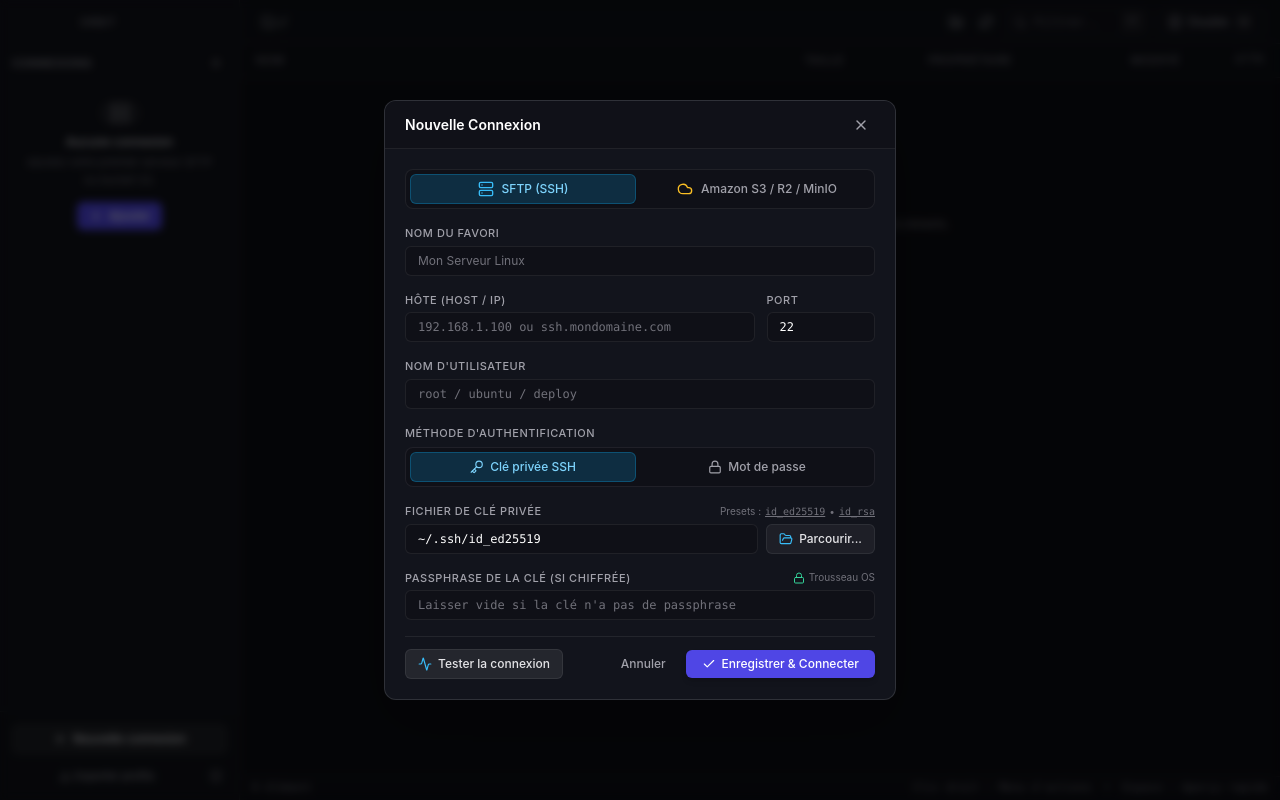
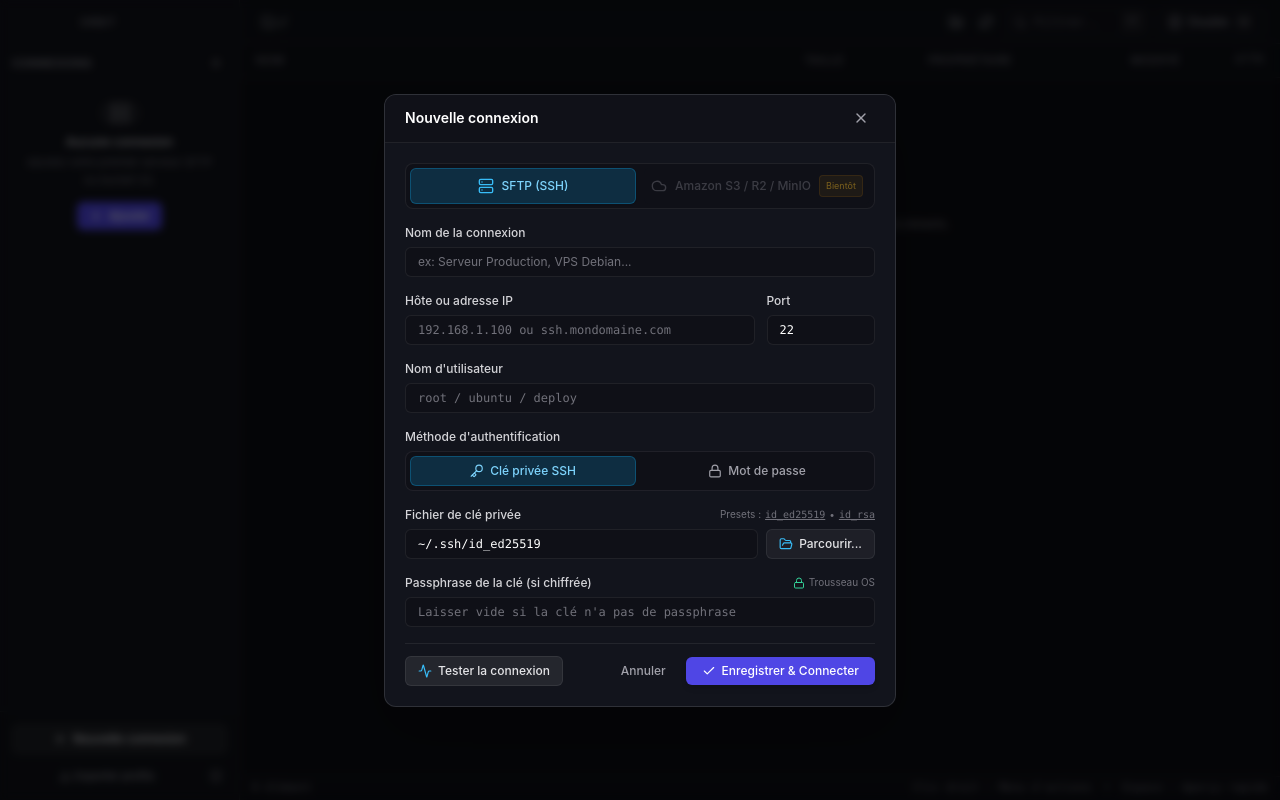
Before and after one commit to matryt/Orbit, a React (Vite) app: page / in a window 1280 px wide. Both pictures are taken after a click on the button 216 px from the left and 63 px from the top of the page. Built offline with nearby package versions, Linux system fonts and the light colour scheme.

Commit message:
feat(ui): disable auto-capitalization on inputs, improve form typography and mark S3 as coming soon

```diff
--- a/src/components/explorer/ExplorerView.tsx
+++ b/src/components/explorer/ExplorerView.tsx
@@ -570,6 +570,9 @@ export const ExplorerView: React.FC<ExplorerViewProps> = ({
                 <input
                   type="text"
                   autoFocus
+                  autoCapitalize="none"
+                  autoCorrect="off"
+                  spellCheck={false}
                   value={newFolderNameInput}
                   onChange={(e) => setNewFolderNameInput(e.target.value)}
                   placeholder="ex: assets, uploads, logs..."
@@ -643,6 +646,9 @@ export const ExplorerView: React.FC<ExplorerViewProps> = ({
                 <input
                   type="text"
                   autoFocus
+                  autoCapitalize="none"
+                  autoCorrect="off"
+                  spellCheck={false}
                   value={renameInput}
                   onChange={(e) => setRenameInput(e.target.value)}
                   className="w-full px-3 py-1.5 rounded-lg bg-surface-muted border border-white/10 text-xs text-white placeholder-zinc-500 focus:outline-none focus:border-amber-500 focus:ring-1 focus:ring-amber-500 font-mono"
--- a/src/components/layout/Header.tsx
+++ b/src/components/layout/Header.tsx
@@ -135,6 +135,9 @@ export const Header: React.FC = () => {
           <input
             ref={searchInputRef}
             type="text"
+            autoCapitalize="none"
+            autoCorrect="off"
+            spellCheck={false}
             value={searchQuery}
             onChange={(e) => setSearchQuery(e.target.value)}
             placeholder="Filtrer..."
--- a/src/components/modals/NewConnectionModal.tsx
+++ b/src/components/modals/NewConnectionModal.tsx
@@ -279,7 +279,7 @@ export const NewConnectionModal: React.FC = () => {
         {/* Header */}
         <div className="h-12 px-5 border-b border-border-subtle flex items-center justify-between bg-surface-muted/60 select-none flex-shrink-0">
           <h2 className="text-sm font-semibold text-white">
-            {editingProfile ? 'Modifier la connexion' : 'Nouvelle Connexion'}
+            {editingProfile ? 'Modifier la connexion' : 'Nouvelle connexion'}
           </h2>
           <button
             onClick={handleClose}
@@ -299,43 +299,39 @@ export const NewConnectionModal: React.FC = () => {
                 setType('sftp');
                 setTestResult(null);
               }}
-              className={`flex items-center justify-center gap-2 py-1.5 rounded-md text-xs font-medium transition-all ${
-                type === 'sftp'
-                  ? 'bg-sky-500/20 text-sky-300 border border-sky-500/30 shadow-sm'
-                  : 'text-zinc-400 hover:text-white'
-              }`}
+              className="flex items-center justify-center gap-2 py-1.5 rounded-md text-xs font-medium transition-all bg-sky-500/20 text-sky-300 border border-sky-500/30 shadow-sm"
             >
               <Server className="w-4 h-4 text-sky-400" />
               <span>SFTP (SSH)</span>
             </button>
             <button
               type="button"
-              onClick={() => {
-                setType('s3');
-                setTestResult(null);
-              }}
-              className={`flex items-center justify-center gap-2 py-1.5 rounded-md text-xs font-medium transition-all ${
-                type === 's3'
-                  ? 'bg-amber-500/20 text-amber-300 border border-amber-500/30 shadow-sm'
-                  : 'text-zinc-400 hover:text-white'
-              }`}
+              disabled
+              title="Le support S3 (AWS, Cloudflare R2, Scaleway, MinIO) arrive dans la version v0.2"
+              className="flex items-center justify-center gap-2 py-1.5 rounded-md text-xs font-medium transition-all opacity-45 cursor-not-allowed text-zinc-500 select-none bg-surface/30 border border-transparent"
             >
-              <Cloud className="w-4 h-4 text-amber-400" />
+              <Cloud className="w-4 h-4 text-zinc-500" />
               <span>Amazon S3 / R2 / MinIO</span>
+              <span className="text-[9px] px-1.5 py-0.5 rounded bg-amber-500/15 text-amber-400 border border-amber-500/25 font-normal">
+                Bientôt
+              </span>
             </button>
           </div>
 
           {/* Profile Name */}
           <div>
-            <label className="block text-[11px] font-medium text-zinc-400 uppercase tracking-wider mb-1">
-              Nom du favori
+            <label className="block text-xs font-medium text-zinc-300 mb-1.5">
+              Nom de la connexion
             </label>
             <input
               type="text"
               required
+              autoCapitalize="none"
+              autoCorrect="off"
+              spellCheck={false}
               value={name}
               onChange={(e) => setName(e.target.value)}
-              placeholder={type === 's3' ? 'Cloudflare R2 Prod' : 'Mon Serveur Linux'}
+              placeholder="ex: Serveur Production, VPS Debian..."
               className="w-full bg-surface-muted border border-border-subtle rounded-md px-3 py-1.5 text-xs text-white placeholder-zinc-500 focus:outline-none focus:border-indigo-500/50"
             />
           </div>
@@ -343,11 +339,14 @@ export const NewConnectionModal: React.FC = () => {
           {type === 's3' ? (
             <>
               <div>
-                <label className="block text-[11px] font-medium text-zinc-400 uppercase tracking-wider mb-1">
+                <label className="block text-xs font-medium text-zinc-300 mb-1.5">
                   Endpoint URL (Optionnel pour AWS standard)
                 </label>
                 <input
                   type="text"
+                  autoCapitalize="none"
+                  autoCorrect="off"
+                  spellCheck={false}
                   value={endpoint}
                   onChange={(e) => setEndpoint(e.target.value)}
                   placeholder="https://<account_id>.r2.cloudflarestorage.com"
@@ -357,11 +356,14 @@ export const NewConnectionModal: React.FC = () => {
 
               <div className="grid grid-cols-2 gap-3">
                 <div>
-                  <label className="block text-[11px] font-medium text-zinc-400 uppercase tracking-wider mb-1">
+                  <label className="block text-xs font-medium text-zinc-300 mb-1.5">
                     Bucket Name
                   </label>
                   <input
                     type="text"
+                    autoCapitalize="none"
+                    autoCorrect="off"
+                    spellCheck={false}
                     value={bucket}
                     onChange={(e) => setBucket(e.target.value)}
                     placeholder="my-bucket"
@@ -369,11 +371,14 @@ export const NewConnectionModal: React.FC = () => {
                   />
                 </div>
                 <div>
-                  <label className="block text-[11px] font-medium text-zinc-400 uppercase tracking-wider mb-1">
+                  <label className="block text-xs font-medium text-zinc-300 mb-1.5">
                     Région
                   </label>
                   <input
                     type="text"
+                    autoCapitalize="none"
+                    autoCorrect="off"
+                    spellCheck={false}
                     value={region}
                     onChange={(e) => setRegion(e.target.value)}
                     placeholder="auto / eu-west-3"
@@ -383,11 +388,14 @@ export const NewConnectionModal: React.FC = () => {
               </div>
 
               <div>
-                <label className="block text-[11px] font-medium text-zinc-400 uppercase tracking-wider mb-1">
+                <label className="block text-xs font-medium text-zinc-300 mb-1.5">
                   Access Key ID
                 </label>
                 <input
                   type="text"
+                  autoCapitalize="none"
+                  autoCorrect="off"
+                  spellCheck={false}
                   value={accessKey}
                   onChange={(e) => setAccessKey(e.target.value)}
                   placeholder="AKIAIOSFODNN7EXAMPLE"
@@ -396,8 +404,8 @@ export const NewConnectionModal: React.FC = () => {
               </div>
 
               <div>
-                <div className="flex items-center justify-between mb-1">
-                  <label className="text-[11px] font-medium text-zinc-400 uppercase tracking-wider">
+                <div className="flex items-center justify-between mb-1.5">
+                  <label className="text-xs font-medium text-zinc-300">
                     Secret Access Key
                   </label>
                   <span className="text-[10px] text-zinc-500 flex items-center gap-1">
@@ -406,6 +414,9 @@ export const NewConnectionModal: React.FC = () => {
                 </div>
                 <input
                   type="password"
+                  autoCapitalize="none"
+                  autoCorrect="off"
+                  spellCheck={false}
                   value={secretKey}
                   onChange={(e) => setSecretKey(e.target.value)}
                   placeholder="••••••••••••••••••••••••••••••"
@@ -418,12 +429,15 @@ export const NewConnectionModal: React.FC = () => {
               {/* Host & Port */}
               <div className="grid grid-cols-4 gap-3">
                 <div className="col-span-3">
-                  <label className="block text-[11px] font-medium text-zinc-400 uppercase tracking-wider mb-1">
-                    Hôte (Host / IP)
+                  <label className="block text-xs font-medium text-zinc-300 mb-1.5">
+                    Hôte ou adresse IP
                   </label>
                   <input
                     type="text"
                     required
+                    autoCapitalize="none"
+                    autoCorrect="off"
+                    spellCheck={false}
                     value={host}
                     onChange={(e) => {
                       setHost(e.target.value);
@@ -434,7 +448,7 @@ export const NewConnectionModal: React.FC = () => {
                   />
                 </div>
                 <div>
-                  <label className="block text-[11px] font-medium text-zinc-400 uppercase tracking-wider mb-1">
+                  <label className="block text-xs font-medium text-zinc-300 mb-1.5">
                     Port
                   </label>
                   <input
@@ -451,12 +465,15 @@ export const NewConnectionModal: React.FC = () => {
 
               {/* Username */}
               <div>
-                <label className="block text-[11px] font-medium text-zinc-400 uppercase tracking-wider mb-1">
+                <label className="block text-xs font-medium text-zinc-300 mb-1.5">
                   Nom d'utilisateur
                 </label>
                 <input
                   type="text"
                   required
+                  autoCapitalize="none"
+                  autoCorrect="off"
+                  spellCheck={false}
                   value={username}
                   onChange={(e) => {
                     setUsername(e.target.value);
@@ -469,7 +486,7 @@ export const NewConnectionModal: React.FC = () => {
 
               {/* SFTP Authentication Type Switcher */}
               <div>
-                <label className="block text-[11px] font-medium text-zinc-400 uppercase tracking-wider mb-1.5">
+                <label className="block text-xs font-medium text-zinc-300 mb-1.5">
                   Méthode d'authentification
                 </label>
                 <div className="grid grid-cols-2 gap-2 p-1 bg-surface-muted/80 rounded-lg border border-border-subtle">
@@ -510,8 +527,8 @@ export const NewConnectionModal: React.FC = () => {
                 <>
                   {/* SSH Key File Picker */}
                   <div>
-                    <div className="flex items-center justify-between mb-1">
-                      <label className="text-[11px] font-medium text-zinc-400 uppercase tracking-wider">
+                    <div className="flex items-center justify-between mb-1.5">
+                      <label className="text-xs font-medium text-zinc-300">
                         Fichier de clé privée
                       </label>
                       <div className="flex items-center gap-1 text-[10px] text-zinc-500">
@@ -544,6 +561,9 @@ export const NewConnectionModal: React.FC = () => {
                       <input
                         type="text"
                         required
+                        autoCapitalize="none"
+                        autoCorrect="off"
+                        spellCheck={false}
                         value={keyPath}
                         onChange={(e) => {
                           setKeyPath(e.target.value);
@@ -566,8 +586,8 @@ export const NewConnectionModal: React.FC = () => {
 
                   {/* Key Passphrase */}
                   <div>
-                    <div className="flex items-center justify-between mb-1">
-                      <label className="text-[11px] font-medium text-zinc-400 uppercase tracking-wider">
+                    <div className="flex items-center justify-between mb-1.5">
+                      <label className="text-xs font-medium text-zinc-300">
                         Passphrase de la clé (si chiffrée)
                       </label>
                       <span className="text-[10px] text-zinc-500 flex items-center gap-1">
@@ -576,6 +596,9 @@ export const NewConnectionModal: React.FC = () => {
                     </div>
                     <input
                       type="password"
+                      autoCapitalize="none"
+                      autoCorrect="off"
+                      spellCheck={false}
                       value={passphrase}
                       onChange={(e) => {
                         setPassphrase(e.target.value);
@@ -589,8 +612,8 @@ export const NewConnectionModal: React.FC = () => {
               ) : (
                 /* Password Auth */
                 <div>
-                  <div className="flex items-center justify-between mb-1">
-                    <label className="text-[11px] font-medium text-zinc-400 uppercase tracking-wider">
+                  <div className="flex items-center justify-between mb-1.5">
+                    <label className="text-xs font-medium text-zinc-300">
                       Mot de passe du compte
                     </label>
                     <span className="text-[10px] text-zinc-500 flex items-center gap-1">
@@ -601,6 +624,9 @@ export const NewConnectionModal: React.FC = () => {
                     <input
                       type={showPassword ? 'text' : 'password'}
                       required
+                      autoCapitalize="none"
+                      autoCorrect="off"
+                      spellCheck={false}
                       value={password}
                       onChange={(e) => {
                         setPassword(e.target.value);
```
